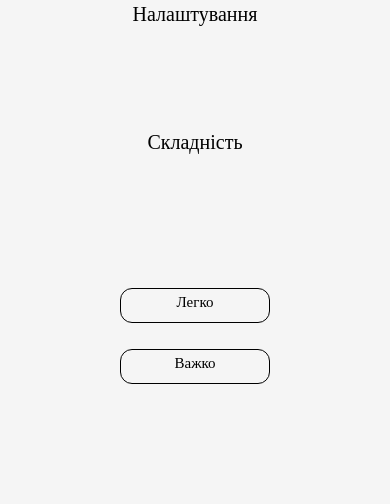
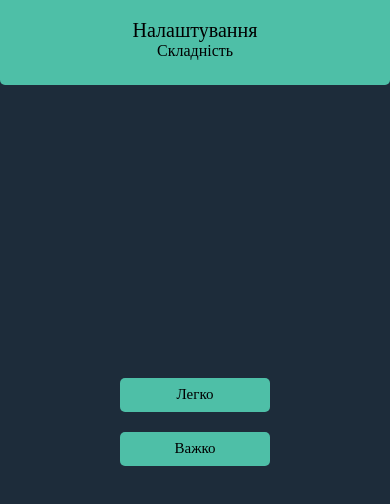
Before and after one commit to Ilya-Olenchenko/RestoreWord, a React Native app: screen /Settings in a window 390 px wide. Shown: the top 504 px of the page. Built offline with nearby package versions, Linux system fonts and the light colour scheme.

Commit message:
loadscreen --

```diff
--- a/package.json
+++ b/package.json
@@ -15,7 +15,7 @@
     "@react-navigation/stack": "^6.3.1",
     "expo": "~46.0.13",
     "expo-app-loading": "~2.1.0",
-    "expo-splash-screen": "~0.16.2",
+    "expo-splash-screen": "^0.16.2",
     "expo-status-bar": "~1.4.0",
     "react": "18.0.0",
     "react-native": "0.69.6",
--- a/pages/Final.js
+++ /dev/null
@@ -1,32 +0,0 @@
-import React, { useState, useEffect } from 'react';
-import { Text, View, StatusBar, SafeAreaView, TouchableOpacity, StyleSheet } from 'react-native'
-import { useNavigation } from '@react-navigation/core'
-import { styles } from '../styles/game'
-
-export default function Final({ number }) {
-    const navigation = useNavigation()
-    return (
-        <SafeAreaView style={styles.container}>
-
-            <View style={styles.modalView}>
-                <View>
-                    <Text style={styles.modalText}>Кінець - {number}</Text>
-                </View>
-
-            </View>
-
-            <View style={styles.backView}>
-                <TouchableOpacity style={styles.backButton}
-                    onPress={() => navigation.replace('Main')}>
-                    <Text style={styles.backText}>В меню</Text>
-                </TouchableOpacity>
-            </View>
-
-            <StatusBar
-                animated={true}
-                barStyle={'light-content'}
-                backgroundColor="#17153C"
-            />
-        </SafeAreaView>
-    );
-}
--- a/pages/Main.js
+++ b/pages/Main.js
@@ -8,15 +8,14 @@ import { styles } from '../styles/main'
 export default function Main() {
     const navigation = useNavigation()
 
-    const [level, setLevel] = useState('')
+    //const [level, setLevel] = useState('')
 
     const load = async () => {
         try {
             let level = await AsyncStorage.getItem('key_level')
             if (level !== null) {
-                setLevel(parseInt(level, 10));
+                //setLevel(parseInt(level, 10));
             }
-            console.log(level)
         } catch (err) {
             alert(err);
         }
@@ -30,7 +29,7 @@ export default function Main() {
         <SafeAreaView style={styles.container}>
             <View style={styles.box}>
                 <TouchableOpacity style={styles.textbutton}
-                    onPress={() => navigation.replace('Game', level)}>
+                    onPress={() => navigation.replace('Game')}>
                     <Text style={styles.textmain}>
                         Грати
                     </Text>
--- a/pages/Settings.js
+++ b/pages/Settings.js
@@ -1,5 +1,4 @@
 import { Text, View, StatusBar, SafeAreaView, TouchableOpacity } from 'react-native'
-import React, { useState } from 'react';
 import AsyncStorage from '@react-native-async-storage/async-storage'
 import { styles } from '../styles/settings'
 import { useNavigation } from '@react-navigation/core'
@@ -19,11 +18,6 @@ export default function Settings() {
 
     return (
         <SafeAreaView style={styles.container}>
-            <View style={styles.box1}>
-                <Text style={styles.word1}>
-                    Складність
-                </Text>
-            </View>
 
             <View style={styles.box2}>
                 <TouchableOpacity style={styles.button} onPress={() => save('0', '120')}>
@@ -37,6 +31,7 @@ export default function Settings() {
 
             <View style={styles.header}>
                 <Text style={styles.wordSettings}>Налаштування</Text>
+                <Text style={styles.word1}>Складність</Text>
             </View>
 
             <StatusBar
--- a/pages/navigation.js
+++ b/pages/navigation.js
@@ -4,7 +4,6 @@ import React from 'react'
 import Main from './Main'
 import Game from './Game'
 import Settings from './Settings'
-import Final from './Final'
 
 import { createStackNavigator } from '@react-navigation/stack'
 import { NavigationContainer } from '@react-navigation/native'
@@ -17,11 +16,6 @@ export default function Navigate() {
             <Stack.Screen
                 name="Main"
                 component={Main}
-                options={{ headerShown: false }}
-            />
-            <Stack.Screen
-                name="Final"
-                component={Final}
                 options={{ headerShown: false }}
             />
             <Stack.Screen
--- a/styles/game.js
+++ b/styles/game.js
@@ -7,12 +7,17 @@ export const styles = StyleSheet.create({
         justifyContent: 'space-between',
         alignContent: 'center',
         alignItems: 'center',
-        backgroundColor: 'whitesmoke'
+        backgroundColor: '#1d2c3a'
     },
     container1: {
-        width: '100%',
+        width: 190,
+        marginTop: 90,
+        height: 50,
         alignContent: 'center',
         alignItems: 'center',
+        justifyContent: 'center',
+        backgroundColor: '#4ebfa7',
+        borderRadius: 5
     },
     container2: {
         width: '100%',
@@ -38,15 +43,14 @@ export const styles = StyleSheet.create({
     },
     button1: {
         width: 30,
-        borderWidth: 1,
         borderRadius: 5,
         margin: 5,
         alignItems: 'center',
-        paddingLeft: 1
+        paddingLeft: 1,
+        backgroundColor: '#4ebfa7',
     },
     button2: {
         width: 30,
-        borderWidth: 1,
         borderRadius: 5,
         margin: 5,
         alignItems: 'center',
@@ -55,7 +59,6 @@ export const styles = StyleSheet.create({
     word1: {
         fontSize: 30,
         fontFamily: 'robot-media',
-
     },
     word2: {
         fontSize: 30,
@@ -69,31 +72,35 @@ export const styles = StyleSheet.create({
         marginTop: 15
     },
     backButton: {
-        borderColor: 'black',
-        borderRadius: 4,
-        borderWidth: 1,
+        backgroundColor: '#4ebfa7',
+        borderRadius: 5,
+        margin: 10,
+        alignItems: 'center'
     },
     backText: {
         paddingLeft: 5,
         paddingRight: 5,
         fontSize: 20,
-        fontFamily: 'robot-media'
-    },
-    backwordnumber: {
-        marginTop: 80
+        fontFamily: 'robot-media',
+        margin: 10,
     },
     startButton: {
-        borderColor: 'black',
-        borderRadius: 4,
-        borderWidth: 1,
+        backgroundColor: '#4ebfa7',
+        borderRadius: 5,
+    },
+    centeredView: {
+        flex: 1,
+        justifyContent: "center",
+        alignItems: "center",
+        marginTop: 8
     },
     modalView: {
         margin: 20,
-        backgroundColor: "white",
+        backgroundColor: "whitesmoke",
         borderRadius: 20,
-        padding: 35,
+        padding: 22,
         alignItems: "center",
-        shadowColor: "#000",
+        shadowColor: "white",
         shadowOffset: {
             width: 0,
             height: 2
@@ -102,9 +109,22 @@ export const styles = StyleSheet.create({
         shadowRadius: 4,
         elevation: 5
     },
-
+    buttonClose: {
+        backgroundColor: '#4ebfa7',
+        borderRadius: 5,
+        margin: 10,
+        alignItems: 'center'
+    },
+    textStyle: {
+        paddingLeft: 2,
+        paddingRight: 2,
+        fontSize: 15,
+        fontFamily: 'robot-regular',
+        margin: 2,
+    },
     modalText: {
+        fontFamily: 'robot-regular',
         marginBottom: 15,
-        fontSize: 18,
+        textAlign: "center"
     }
 })
--- a/styles/main.js
+++ b/styles/main.js
@@ -20,7 +20,9 @@ export const styles = StyleSheet.create({
         alignItems: 'center'
     },
     textmain: {
-        padding: 8
+        paddingTop: 5,
+        fontSize: 15,
+        fontFamily: 'alkalami-regula',
     },
     developer: {
         color: 'white',
--- a/styles/settings.js
+++ b/styles/settings.js
@@ -6,48 +6,46 @@ export const styles = StyleSheet.create({
         justifyContent: 'flex-start',
         alignContent: 'center',
         alignItems: 'center',
-        backgroundColor: 'whitesmoke'
-    },
-    box1: {
-        height: '30%',
-        marginTop: 20,
-        justifyContent: 'center',
-        alignContent: 'center',
-        alignItems: 'center',
+        backgroundColor: '#1d2c3a'
     },
     box2: {
-        height: '15%',
+        height: '100%',
         marginBottom: 10,
         justifyContent: 'center',
         alignContent: 'center',
         alignItems: 'center',
     },
     button: {
-        margin: 13,
+        borderRadius: 5,
+        margin: 10,
+        backgroundColor: '#4ebfa7',
         width: 150,
-        height: 35,
-        borderColor: 'black',
-        borderWidth: 1,
-        borderRadius: 12,
+        alignItems: 'center'
+    },
+    header: {
+        height: 85,
+        width: "100%",
+        backgroundColor: '#4ebfa7',
+        position: 'absolute',
         justifyContent: 'center',
         alignContent: 'center',
         alignItems: 'center',
-    },
-    header: {
-
-        position: 'absolute',
+        borderBottomRightRadius: 5,
+        borderBottomLeftRadius: 5,
     },
     wordSettings: {
         fontSize: 20,
-        fontFamily: 'alkalami-regula'
+        fontFamily: 'alkalami-regula',
     },
     word: {
         fontSize: 15,
-        fontFamily: 'alkalami-regula'
+        fontFamily: 'alkalami-regula',
+        paddingTop: 5,
     },
     word1: {
-        fontSize: 20,
-        fontFamily: 'alkalami-regula'
+        fontSize: 16,
+        fontFamily: 'alkalami-regula',
+        marginTop: -15
     }
 
 })
```
Also changed, not shown: pages/Game.js (+39 -11 lines), 1 other file (tests, documents, lock files or other folders).
